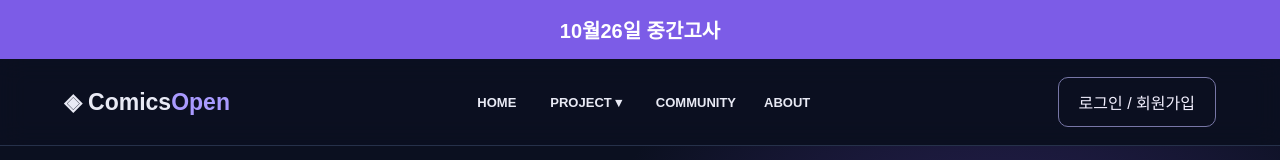
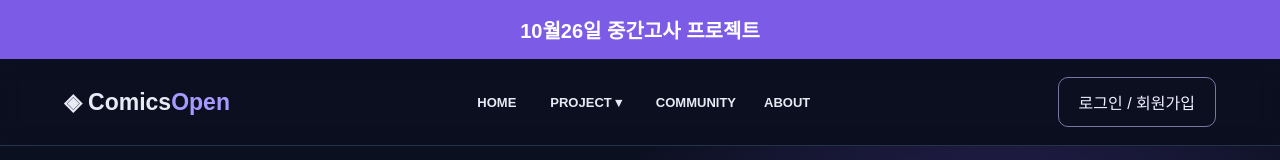
Before and after one commit to SeokYeong-Hong/comics-open, a plain HTML site: page frontend/index.html in a window 1280 px wide. Shown: the top 160 px of the page. Drawn offline with Linux system fonts and the light colour scheme; no server answers.

Commit message:
Update exam title to include project reference

```diff
--- a/frontend/index.html
+++ b/frontend/index.html
@@ -20,7 +20,7 @@
     font-size: 20px;
     font-weight: bold;
   ">
-    10월26일 중간고사
+    10월26일 중간고사 프로젝트
   </p>
 
   <header>
```
